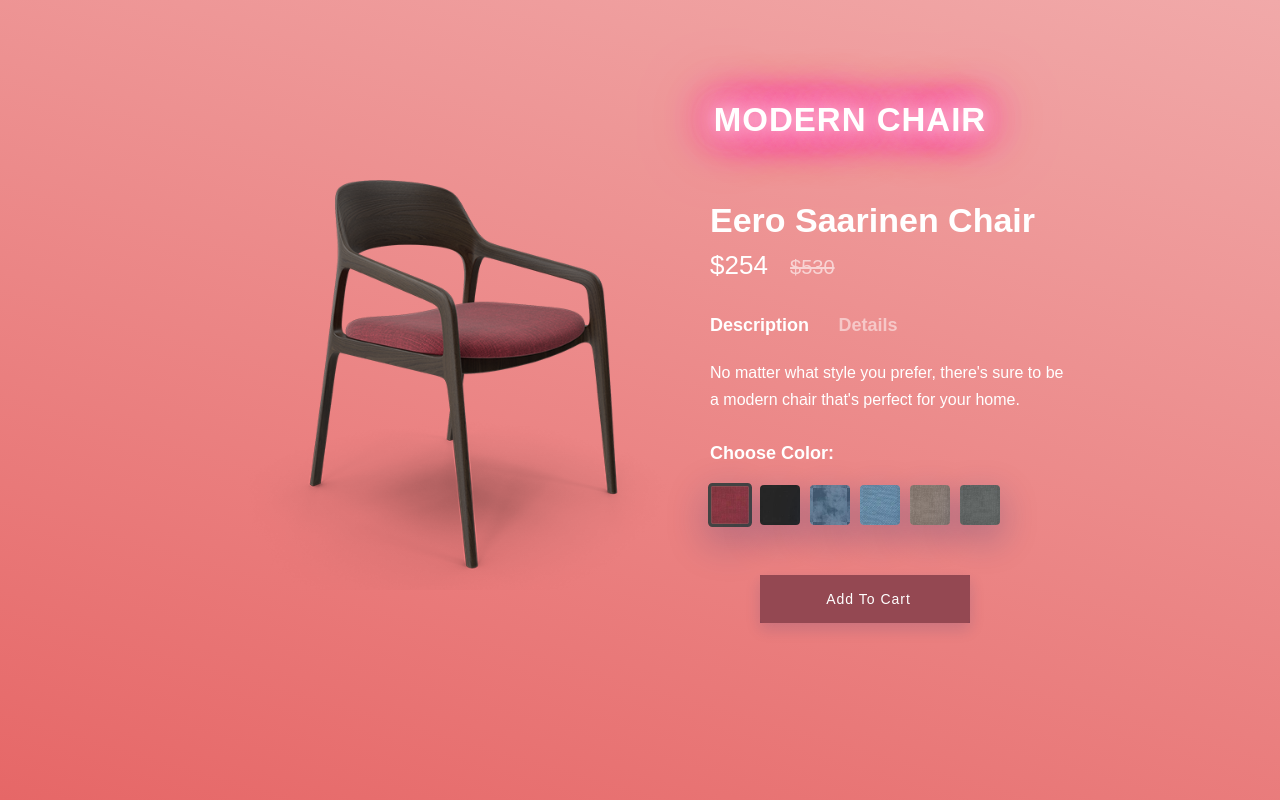
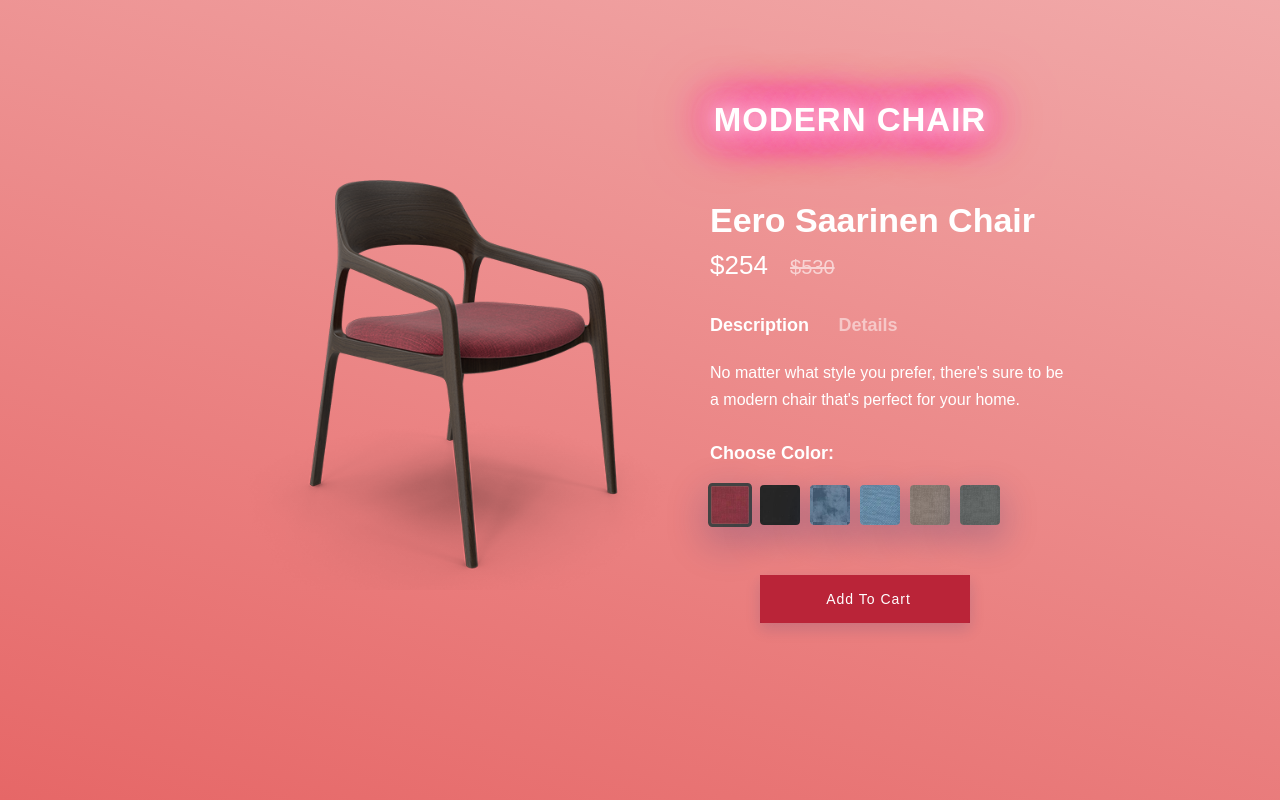
Before and after one commit to DIPANKAR-123/Modern-chair, a plain HTML site: page index.html in a window 1280 px wide. Drawn offline with nearby package versions, Linux system fonts and the light colour scheme.

Commit message:
imroved btn

```diff
--- a/styles.css
+++ b/styles.css
@@ -369,7 +369,7 @@
   height: 100%;
   content: "";
   z-index: -1;
-  background-color: #944852;
+  background-color: #ba2438;
   transition: background-color 250ms 300ms ease;
 }
 .btn:hover {
```
